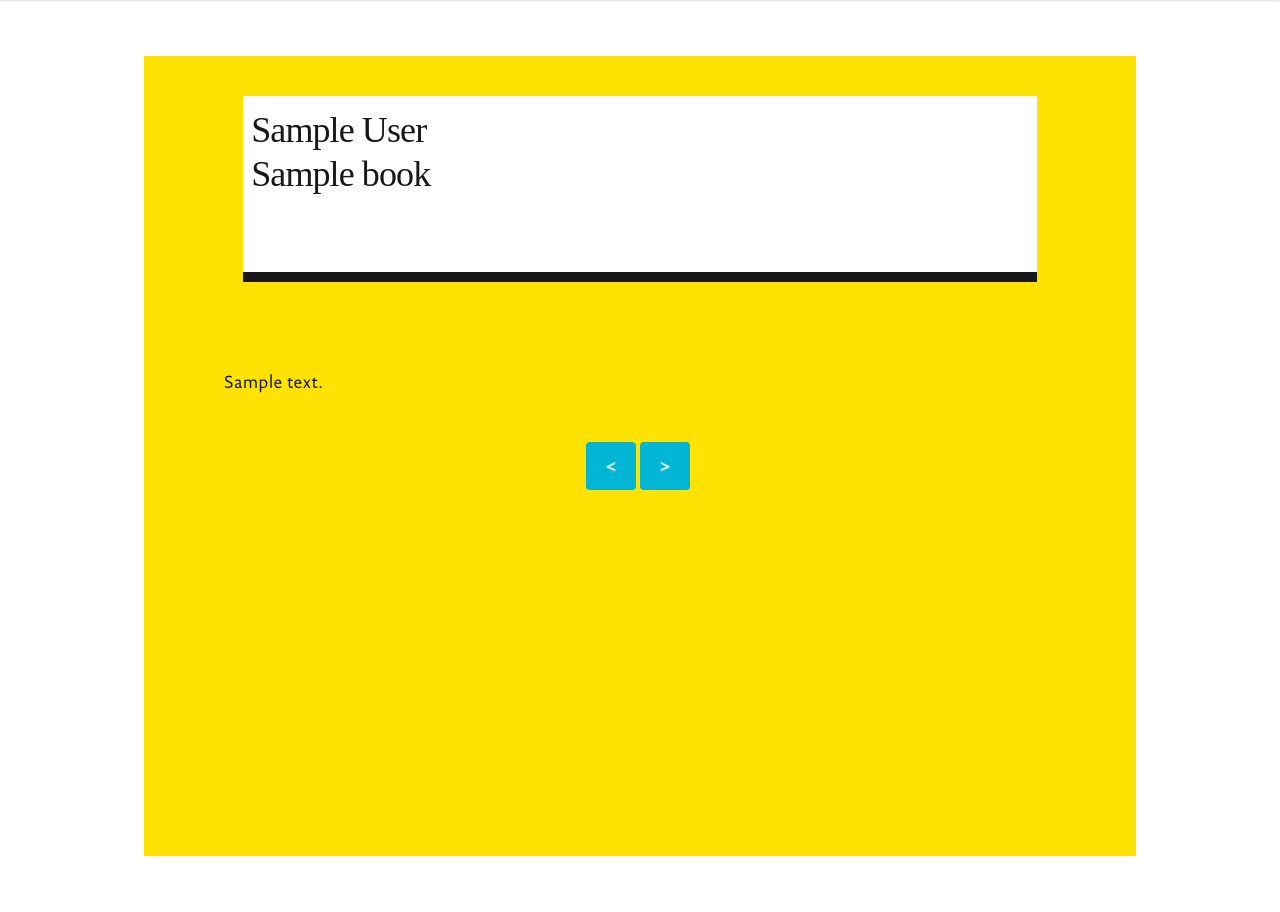
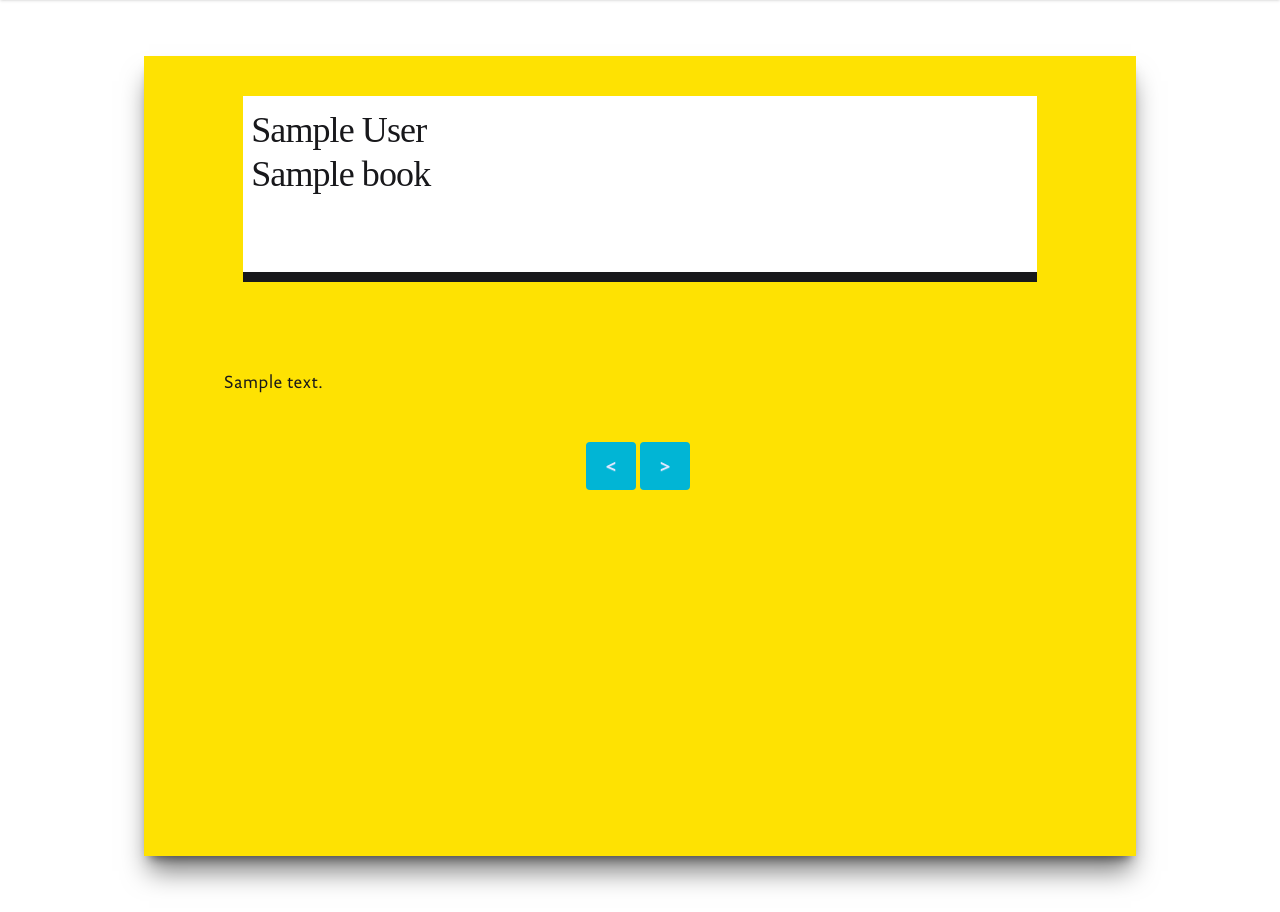
Before and after one commit to lukasz-pudlo/grasp, a Django app: page /books/1 in a window 1280 px wide. Shown: the part 64-976 px from the top of the page. Run offline with Django 5.2, Linux system fonts and the light colour scheme; a user stored in the database is signed in; tables that the repository leaves empty hold one stand-in row (values such as "Sample post"); style sheets or scripts are compiled from the project's sources; some web fonts are replaced.

Commit message:
Add shadow to book cover element

```diff
--- a/templates/book_detail.html
+++ b/templates/book_detail.html
@@ -1,6 +1,6 @@
 {% extends "base.html" %} {% block title %}{{ book.title }}{% endblock %}
 {% block content %}
-    <article class="grid grid-flow-col grid-rows-20 bg-reclam-yellow h-screen overflow-y-scroll">
+    <article class="grid grid-flow-col grid-rows-20 shadow-xl/50 bg-reclam-yellow h-screen overflow-y-scroll">
         <div>
         </div>
         <div class="row-span-4">
```
